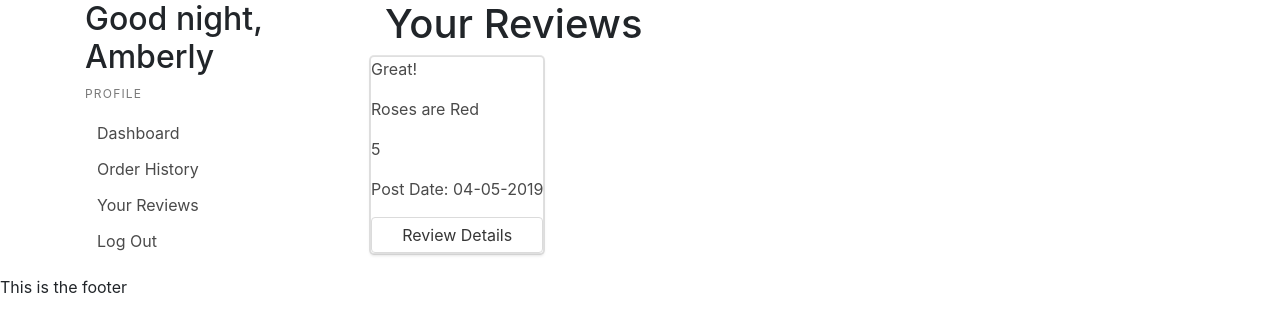
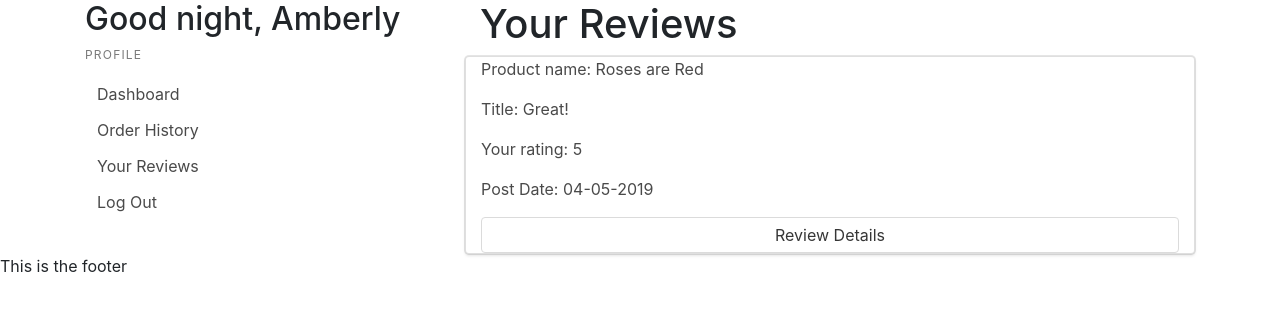
Before and after one commit to awang617/Message, a Flask app: page /profile/reviews in a window 1280 px wide. Shown: the part 72-404 px from the top of the page. Run offline with Flask 2, Linux system fonts and the light colour scheme; a user stored in the database is signed in; data comes from the database, SQL or seed files in the repository; some libraries are stand-ins or nearby versions.

Commit message:
changed layout

```diff
--- a/templates/confirmation.html
+++ b/templates/confirmation.html
@@ -38,6 +38,8 @@
     </div>
 
     <a href="/checkout" class="button">Checkout</a>
+    <a href="/cart" class="button">Return to Cart</a>
+    <a href="/shop" class="button">Continue Shopping</a>
 </div>
 
 {% endblock %}
--- a/templates/profile.html
+++ b/templates/profile.html
@@ -3,7 +3,7 @@
 {% block content %}
 <div class="container">
     <div class="row">
-        <div class="col-sm-3">
+        <div class="col-sm-4">
             <h2> Good {{greeting}}, {{user.fname}}</h2>
 
             <aside class="menu">
@@ -18,7 +18,7 @@
                 </ul>
             </aside>
         </div>
-        <div class="col-sm-9">
+        <div class="col-sm-8">
             <div class="container">
                 {% block profile %}
                 {% endblock %}
--- a/templates/reviews.html
+++ b/templates/reviews.html
@@ -6,10 +6,10 @@
 {% if reviews %}
 {% for review in reviews %}
     <div class="row">
-        <div class="card">
-            <p>{{review.title}}</p>
-            <p>{{review.product.name}}</p>
-            <p>{{review.rating}}</p>
+        <div class="col card">
+            <p>Product name: {{review.product.name}}</p>
+            <p>Title: {{review.title}}</p>
+            <p>Your rating: {{review.rating}}</p>
             <p>Post Date: {{review.date_posted.strftime('%m-%d-%Y')}}</p>
             <a href="/profile/reviews/review_details/{{review.id}}"class="button">Review Details</a>
         </div>
```
